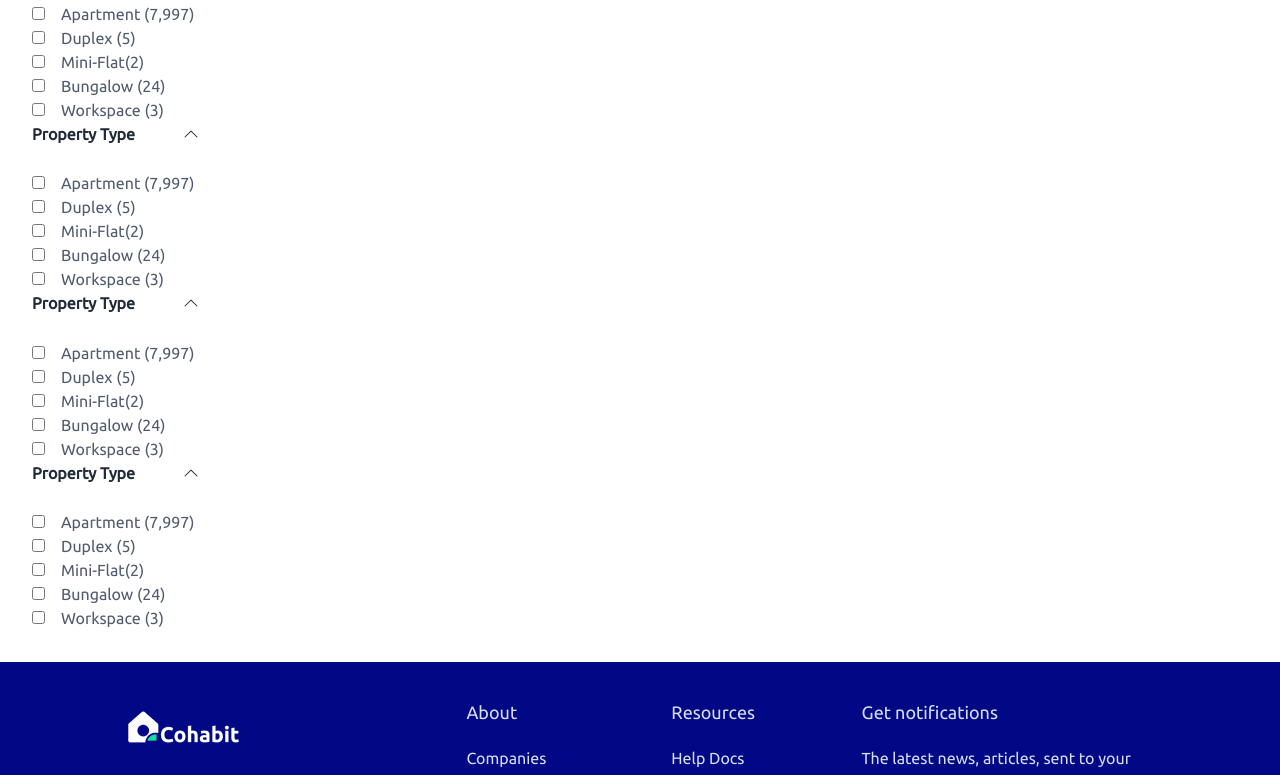
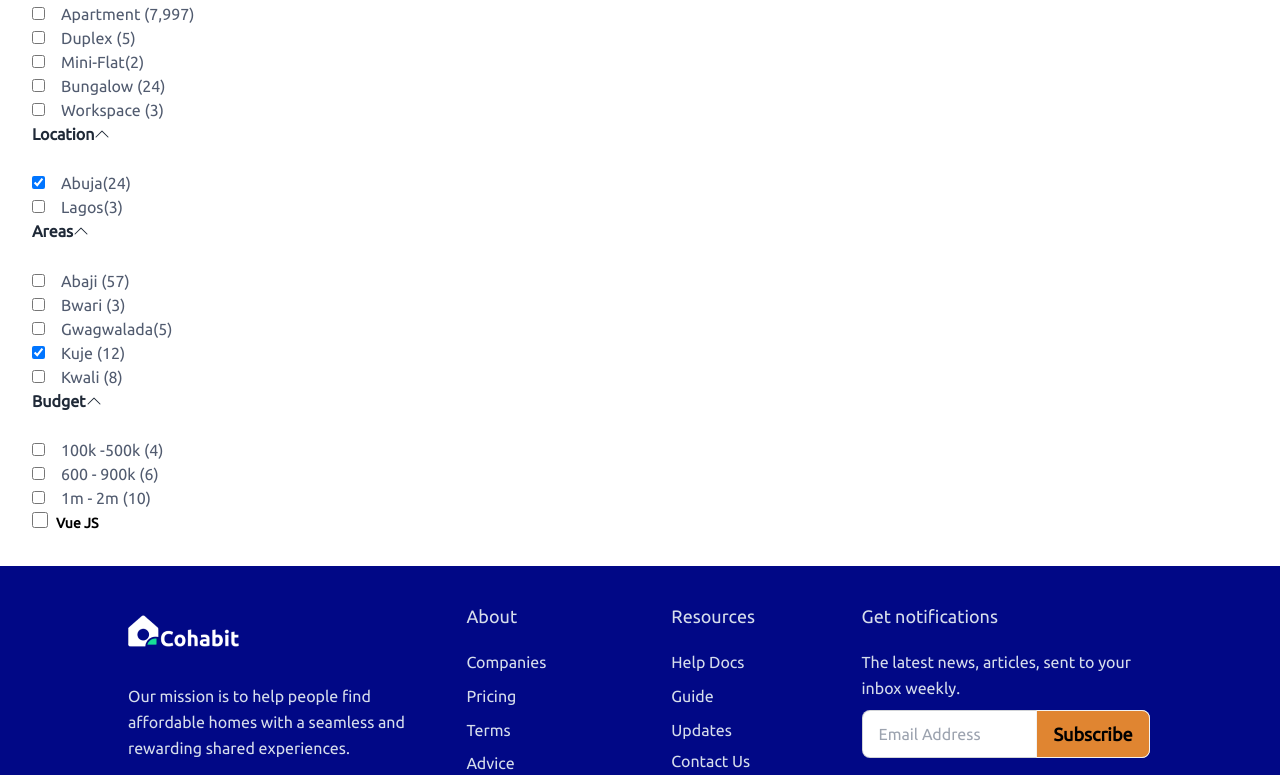
Before and after one commit to lazynerd-studios/Co-Habit-Landing, a React (Vite) app: page /listing in a window 1280 px wide. Shown: the part 880-1655 px from the top of the page. Built offline with nearby package versions, Linux system fonts and the light colour scheme.

Commit message:
Update Listing.jsx

```diff
--- a/src/Components/Listing/Listing.jsx
+++ b/src/Components/Listing/Listing.jsx
@@ -38,7 +38,7 @@ const Listings = () => {
                     Shared Apartment
                   </span>
                   <img src={Scribble}
-                    className='absolute laptop:mx-[18rem] mx-8 laptop:w-auto w-[80%]'
+                    className='absolute laptop:mx-[26rem] mx-8 laptop:w-auto w-[80%]'
                     alt='scribble-lines' />
                 </span>
               </h1>
@@ -106,7 +106,7 @@ const Listings = () => {
             </div>
             {/* end of search */}
 
-            <p className="text-[#515B6F] py-4 mx-5">
+            <p className="text-[#515B6F] py-4 mx-1">
               Popular : Apartment, Bungalow, 2 Bedroom
             </p>
           </div>
@@ -117,19 +117,19 @@ const Listings = () => {
         <div className="bg-white p-8 w-full">
 
           {/* sidebar */}
-          <div className=''>
+          <div className='laptop:block flex'>
             {/* 01 */}
             <section className=''>
               <span className="flex mb-6 font-semibold text-[1rem] leading-[1.6rem]">
                 <p className="">
                   Property Type
                 </p>
-                <span className="px-12 py-1">
+                <span className="py-1">
                   <BsChevronUp />
                 </span>
               </span>
 
-              <form className=''>
+              <form className='select-none'>
                 <span className='block'>
                   <input type="checkbox"
                     id="apartment"
@@ -201,76 +201,38 @@ const Listings = () => {
             <section className=''>
               <span className="flex mb-6 font-semibold text-[1rem] leading-[1.6rem]">
                 <p className="">
-                  Property Type
+                  Location
                 </p>
-                <span className="px-12 py-1">
+                <span className="py-1">
                   <BsChevronUp />
                 </span>
               </span>
 
-              <form className=''>
+              <form className='select-none'>
                 <span className='block'>
                   <input type="checkbox"
-                    id="apartment"
+                    id="abuja"
                     name=""
                     value=""
                     size={30}
-                    className="" />
-                  <label for="apartment"
+                    className=""
+                    checked />
+                  <label for="abuja"
                     className="text-[#515B6F] px-4">
-                    Apartment (7,997)
+                    Abuja(24)
                   </label>
                 </span>
 
                 <span className='block'>
                   <input type="checkbox"
-                    id="duplex"
+                    id="lagos"
                     name=""
                     value=""
                     size={30}
                     className="" />
-                  <label for="duplex"
+                  <label for="lagos"
                     className="text-[#515B6F] px-4">
-                    Duplex (5)
-                  </label>
-                </span>
-
-                <span className='block'>
-                  <input type="checkbox"
-                    id="mini-flat"
-                    name=""
-                    value=""
-                    size={30}
-                    className="" />
-                  <label for="mini-flat"
-                    className="text-[#515B6F] px-4">
-                    Mini-Flat(2)
-                  </label>
-                </span>
-
-                <span className='block'>
-                  <input type="checkbox"
-                    id="bungalow"
-                    name=""
-                    value=""
-                    size={30}
-                    className="" />
-                  <label for="bungalow"
-                    className="text-[#515B6F] px-4">
-                    Bungalow (24)
-                  </label>
-                </span>
-
-                <span className='block'>
-                  <input type="checkbox"
-                    id="workspace"
-                    name=""
-                    value=""
-                    size={30}
-                    className="" />
-                  <label for="workspace"
-                    className="text-[#515B6F] px-4">
-                    Workspace (3)
+                    Lagos(3)
                   </label>
                 </span>
               </form>
@@ -280,76 +242,78 @@ const Listings = () => {
             <section className=''>
               <span className="flex mb-6 font-semibold text-[1rem] leading-[1.6rem]">
                 <p className="">
-                  Property Type
+                  Areas
                 </p>
-                <span className="px-12 py-1">
+                <span className="py-1">
                   <BsChevronUp />
                 </span>
               </span>
 
-              <form className=''>
+              <form className='select-none'>
                 <span className='block'>
                   <input type="checkbox"
-                    id="apartment"
+                    id="abaji"
                     name=""
                     value=""
                     size={30}
                     className="" />
-                  <label for="apartment"
+                  <label for="abaji"
                     className="text-[#515B6F] px-4">
-                    Apartment (7,997)
+                    Abaji (57)
                   </label>
                 </span>
 
                 <span className='block'>
                   <input type="checkbox"
-                    id="duplex"
+                    id="bwari"
                     name=""
                     value=""
                     size={30}
                     className="" />
-                  <label for="duplex"
+                  <label for="bwari"
                     className="text-[#515B6F] px-4">
-                    Duplex (5)
+                    Bwari (3)
                   </label>
                 </span>
 
                 <span className='block'>
                   <input type="checkbox"
-                    id="mini-flat"
+                    id="Gwagwalada"
                     name=""
                     value=""
                     size={30}
-                    className="" />
-                  <label for="mini-flat"
+                    className=""
+                  />
+                  <label for="Gwagwalada"
                     className="text-[#515B6F] px-4">
-                    Mini-Flat(2)
+                    Gwagwalada(5)
                   </label>
                 </span>
 
                 <span className='block'>
                   <input type="checkbox"
-                    id="bungalow"
+                    id="kuje"
                     name=""
                     value=""
                     size={30}
-                    className="" />
-                  <label for="bungalow"
+                    className=""
+                    checked />
+                  <label for="kuje"
                     className="text-[#515B6F] px-4">
-                    Bungalow (24)
+                    Kuje (12)
                   </label>
                 </span>
 
                 <span className='block'>
                   <input type="checkbox"
-                    id="workspace"
+                    id="kwali"
                     name=""
                     value=""
                     size={30}
                     className="" />
-                  <label for="workspace"
+                  <label for="kwali"
                     className="text-[#515B6F] px-4">
-                    Workspace (3)
+                    Kwali (8)
                   </label>
                 </span>
               </form>
@@ -359,77 +323,69 @@ const Listings = () => {
             <section className=''>
               <span className="flex mb-6 font-semibold text-[1rem] leading-[1.6rem]">
                 <p className="">
-                  Property Type
+                  Budget
                 </p>
-                <span className="px-12 py-1">
+                <span className="py-1">
                   <BsChevronUp />
                 </span>
               </span>
 
-              <form className=''>
+              <form className='select-none'>
                 <span className='block'>
                   <input type="checkbox"
-                    id="apartment"
+                    id="100-500k"
                     name=""
                     value=""
                     size={30}
                     className="" />
-                  <label for="apartment"
+                  <label for="100-500k"
                     className="text-[#515B6F] px-4">
-                    Apartment (7,997)
+                    100k -500k (4)
                   </label>
                 </span>
 
                 <span className='block'>
                   <input type="checkbox"
-                    id="duplex"
+                    id="600-900k"
                     name=""
                     value=""
                     size={30}
                     className="" />
-                  <label for="duplex"
+                  <label for="600-900k"
                     className="text-[#515B6F] px-4">
-                    Duplex (5)
+                    600 - 900k (6)
                   </label>
                 </span>
 
                 <span className='block'>
                   <input type="checkbox"
-                    id="mini-flat"
+                    id="1-2m"
                     name=""
                     value=""
                     size={30}
                     className="" />
-                  <label for="mini-flat"
+                  <label for="1-2m"
                     className="text-[#515B6F] px-4">
-                    Mini-Flat(2)
+                    1m - 2m (10)
                   </label>
                 </span>
 
                 <span className='block'>
-                  <input type="checkbox"
-                    id="bungalow"
+                  {/* <input type="checkbox"
+                    id="3m-above"
                     name=""
                     value=""
                     size={30}
-                    className="" />
-                  <label for="bungalow"
+                    className=" checked:bg-[#010886]"
+                    checked
+                  />
+
+                  <label for="3m-above"
                     className="text-[#515B6F] px-4">
-                    Bungalow (24)
-                  </label>
-                </span>
-
-                <span className='block'>
-                  <input type="checkbox"
-                    id="workspace"
-                    name=""
-                    value=""
-                    size={30}
-                    className="" />
-                  <label for="workspace"
-                    className="text-[#515B6F] px-4">
-                    Workspace (3)
-                  </label>
+                    3m or above (4)
+                  </label> */}
+                  <input id="vue-checkbox-list" type="checkbox" value="" class="w-4 h-4 text-blue-600 bg-blue-800 border-gray-300 rounded focus:ring-blue-500 dark:focus:ring-blue-600 dark:ring-offset-gray-700 dark:focus:ring-offset-gray-700 focus:ring-2 dark:bg-gray-900 dark:border-blue-500" />
+                  <label for="vue-checkbox-list" class="w-full py-3 ml-2 text-sm font-semibold text-black dark:text-black">Vue JS</label>
                 </span>
               </form>
             </section>
@@ -444,8 +400,6 @@ const Listings = () => {
 
 
 
-
-
       </motion.div>
     </section>
   )
```
